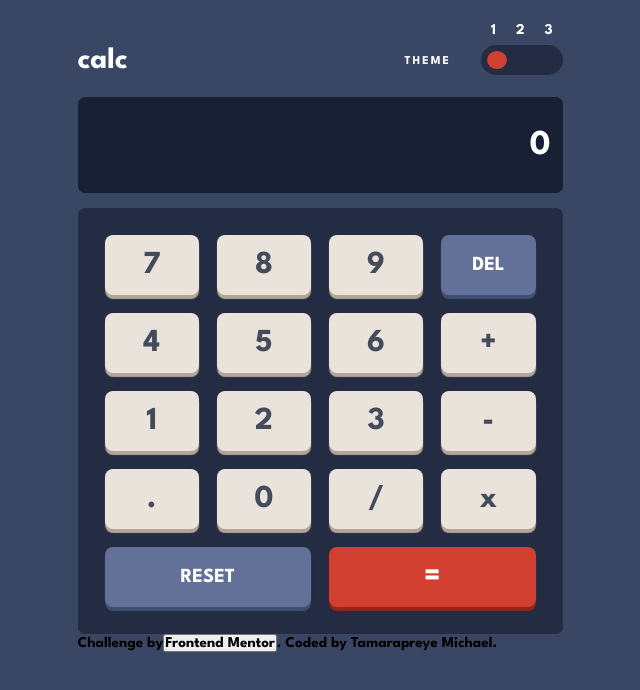
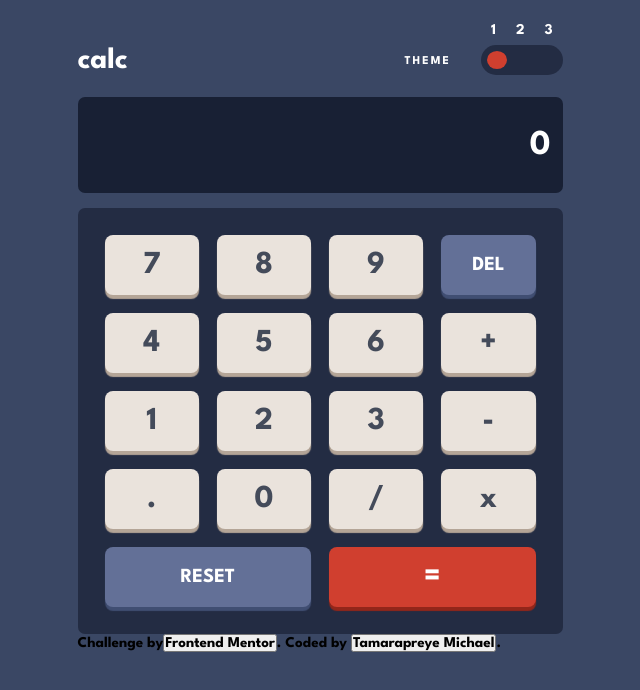
Before and after one commit to Tamarapreye-M/calculator_app, a React (Create React App) app: page / in a window 1280 px wide. Shown: the top 690 px of the page, without its empty margins (320-960 px from the left). Built offline with nearby package versions, Linux system fonts and the light colour scheme.

Commit message:
footer structure updated

```diff
--- a/src/components/Footer.js
+++ b/src/components/Footer.js
@@ -5,7 +5,7 @@ const Footer = () => {
 		<footer className="attribution">
 			Challenge by
 			<button>Frontend Mentor</button>. Coded by{" "}
-			<span>Tamarapreye Michael</span>.
+			<button>Tamarapreye Michael</button>.
 		</footer>
 	);
 };
```
